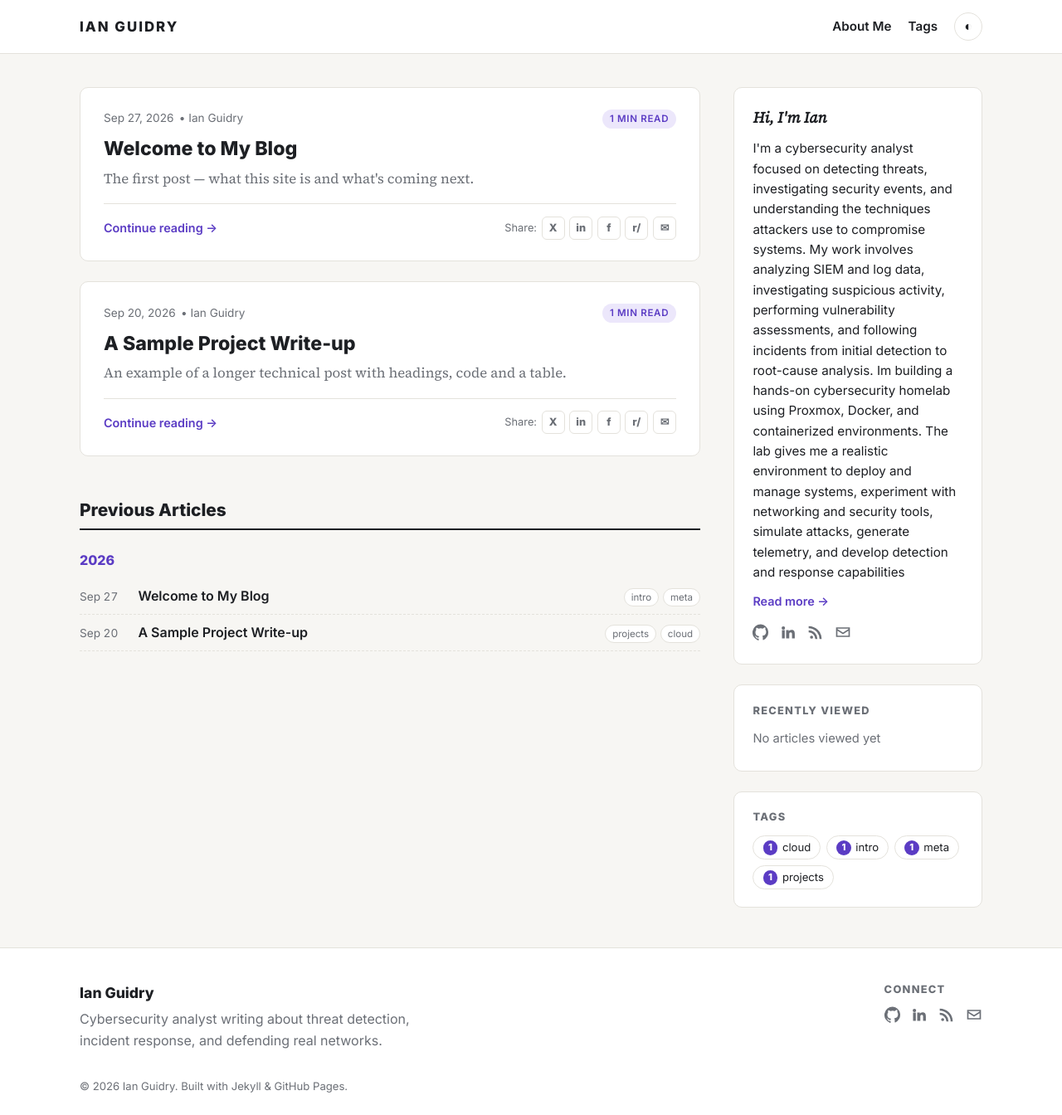
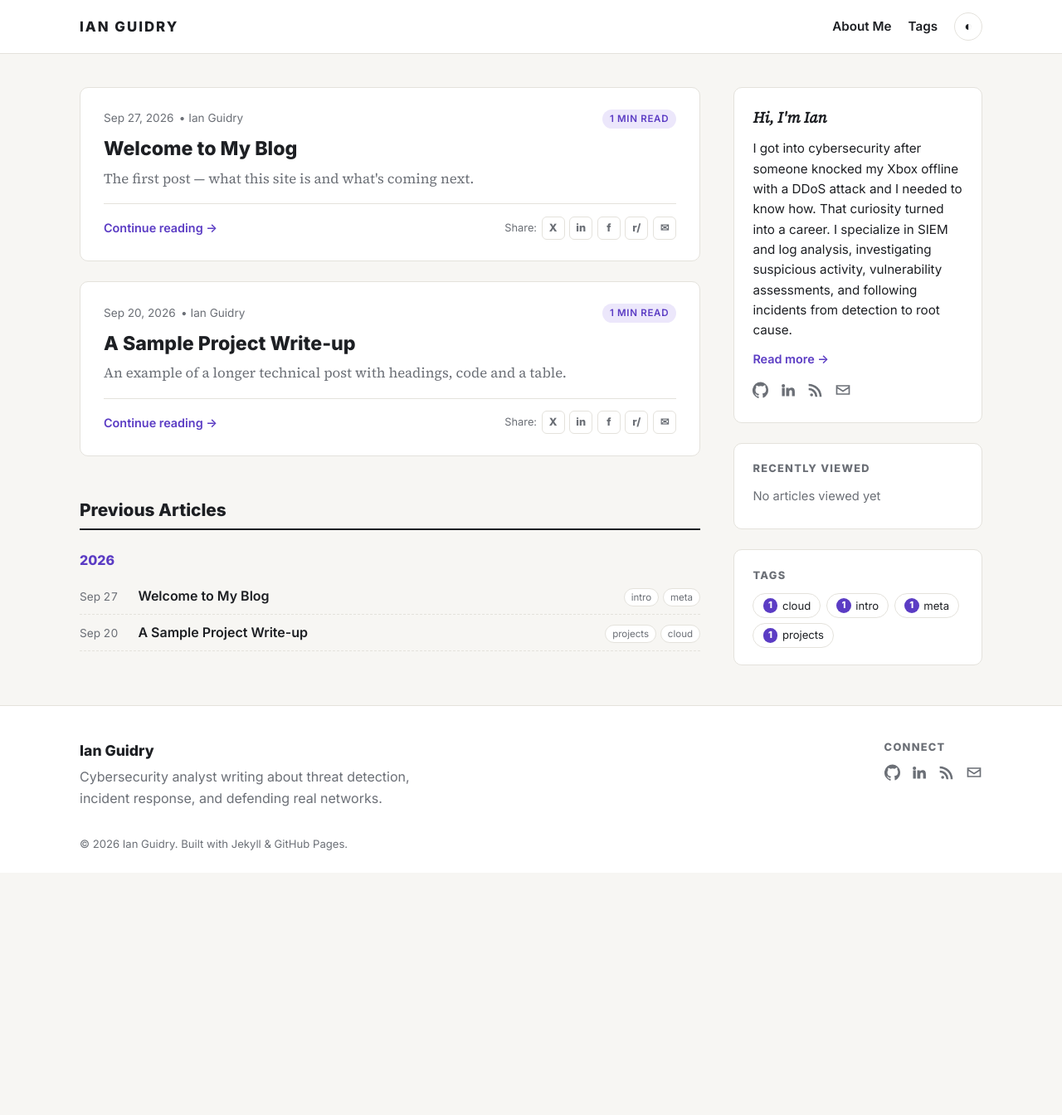
Before and after one commit to eguidey/eguidey.github.io, a Jekyll site: the page built from index.html, in a window 1280 px wide and 1344 px high. Shown: the whole window at 83% size. Built offline with Jekyll 4.4.1, drawn with Linux system fonts in a browser that asks for light colours.

Commit message:
Update _config.yml

```diff
--- a/_config.yml
+++ b/_config.yml
@@ -2,7 +2,7 @@ title: "Ian Guidry"
 author: "Ian Guidry"
 description: "Cybersecurity analyst writing about threat detection, incident response, and defending real networks."
 tagline: "Hi, I'm Ian"
-bio: "I'm a cybersecurity analyst focused on detecting threats, investigating security events, and understanding the techniques attackers use to compromise systems. My work involves analyzing SIEM and log data, investigating suspicious activity, performing vulnerability assessments, and following incidents from initial detection to root-cause analysis. Im building a hands-on cybersecurity homelab using Proxmox, Docker, and containerized environments. The lab gives me a realistic environment to deploy and manage systems, experiment with networking and security tools, simulate attacks, generate telemetry, and develop detection and response capabilities"
+bio: "I got into cybersecurity after someone knocked my Xbox offline with a DDoS attack and I needed to know how. That curiosity turned into a career. I specialize in SIEM and log analysis, investigating suspicious activity, vulnerability assessments, and following incidents from detection to root cause."
 
 
 
```
